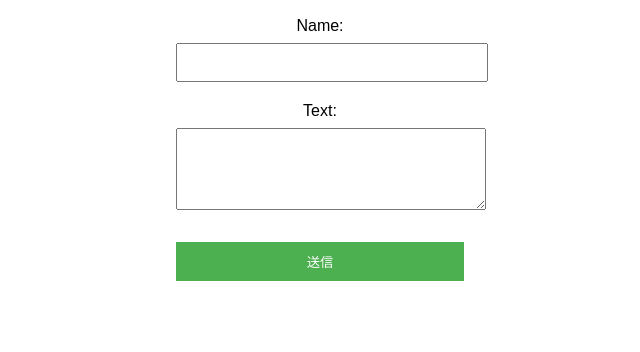
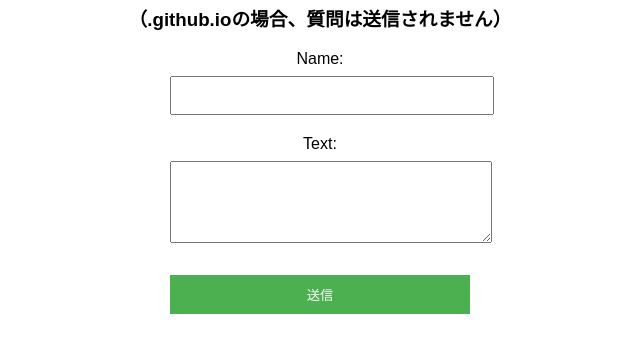
Before and after one commit to lud7n/question, a plain HTML site: page public/index.html in a window 1280 px wide. Shown: the part 328-680 px from the top of the page, without its empty margins (320-960 px from the left). Drawn offline with Linux system fonts and the light colour scheme.

Commit message:
github用のコードに変更

```diff
--- a/public/index.html
+++ b/public/index.html
@@ -10,6 +10,7 @@
 <body>
     <h1>Question for lud7n</h1>
     <h2>なにか質問はありますか？</h2>
+    <h3>（.github.ioの場合、質問は送信されません）</h3>
     <form id="dataForm">
         <div class="form-group">
             <label for="name">Name:</label>
```
